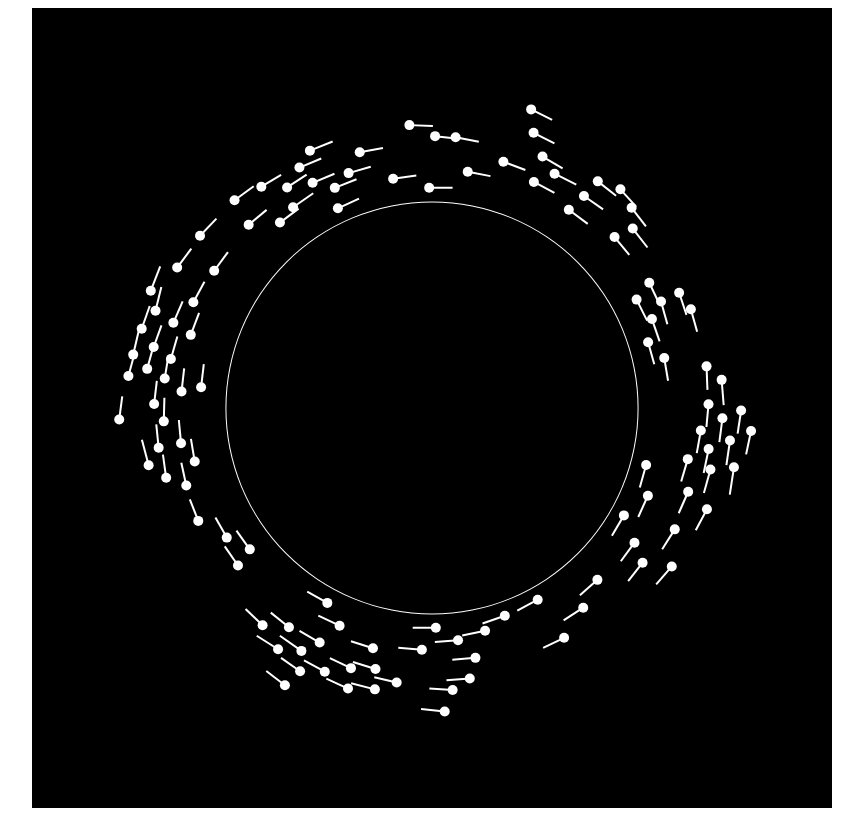
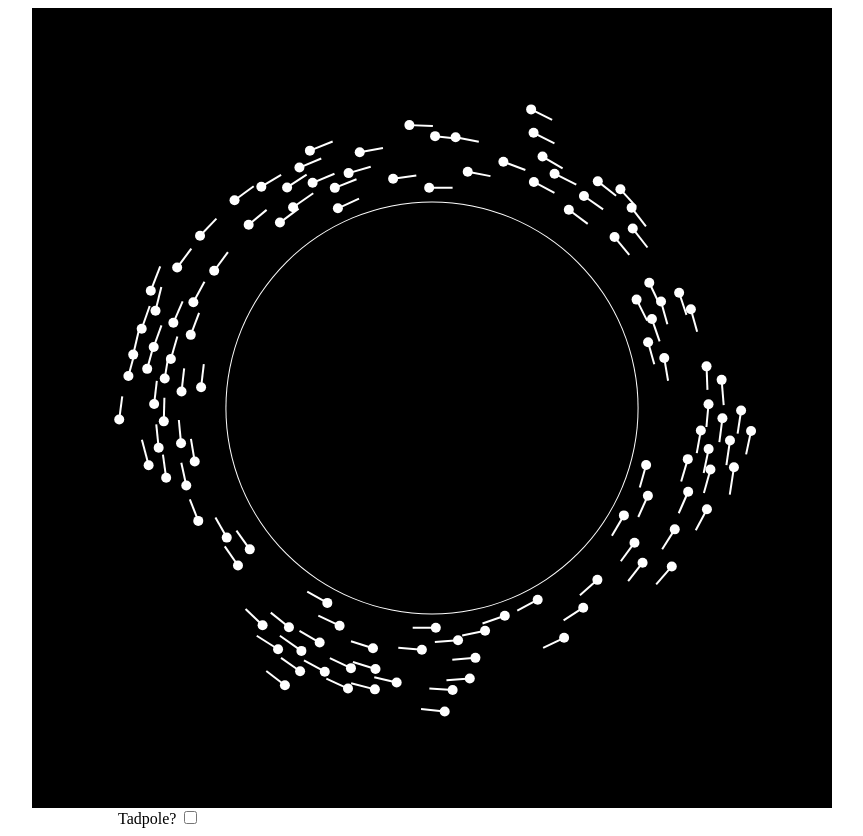
Before and after one commit to nick-hiebl/visuals, a plain HTML site: page flocking/index.html in a window 1280 px wide. Shown: the whole page, without its empty margins (206-1069 px from the left). Drawn offline with Linux system fonts and the light colour scheme.

Commit message:
Added checkbox to toggle visual effect

```diff
--- a/flocking/index.html
+++ b/flocking/index.html
@@ -6,4 +6,5 @@
 <script type="text/javascript" src="../vector.js"></script>
 <script type="text/javascript" src="main.js"></script>
 <div style="min-width: 400px; margin: auto; width: 50%">
+    Tadpole? <input type="checkbox" id="tadpole">
 </div>
```
